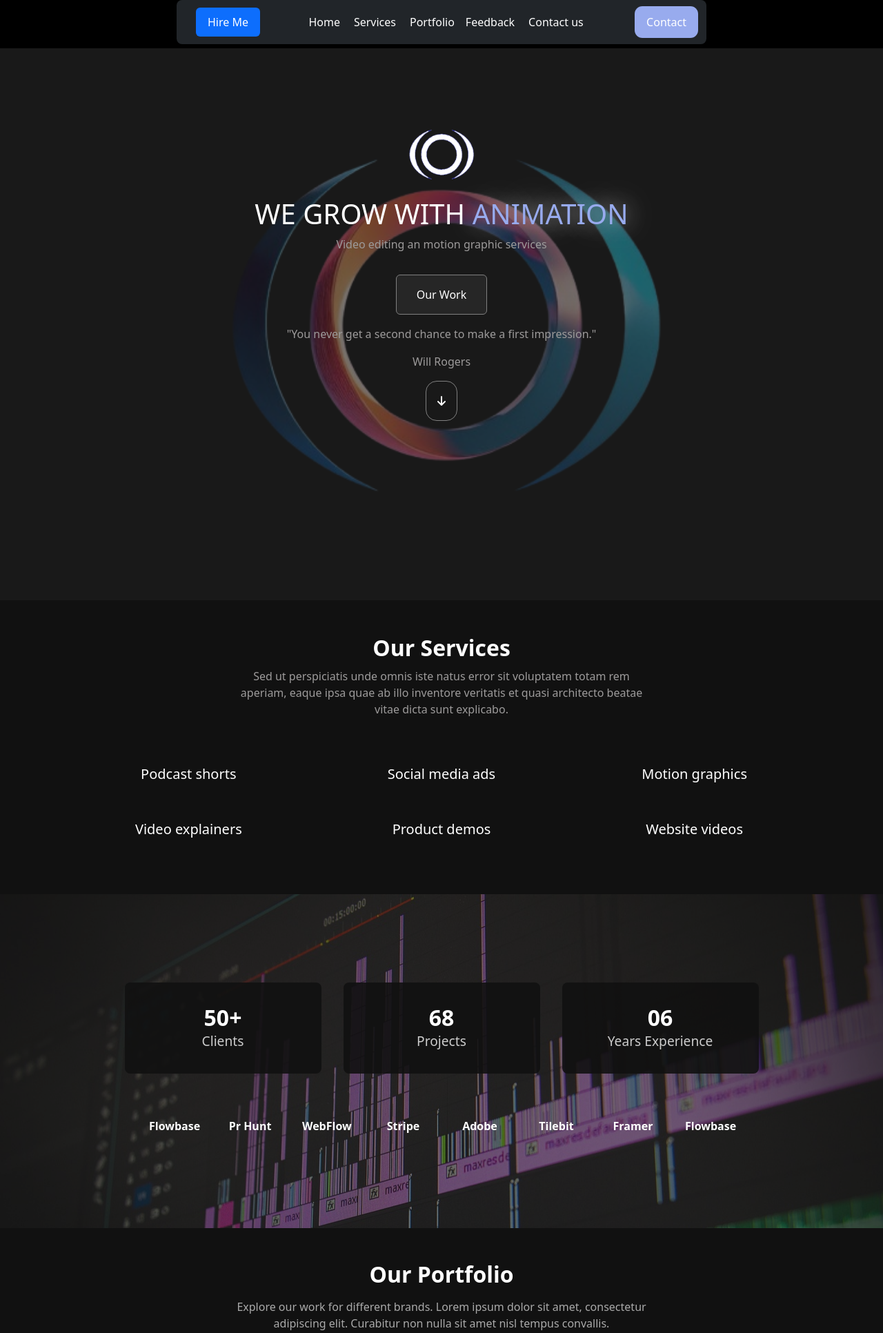
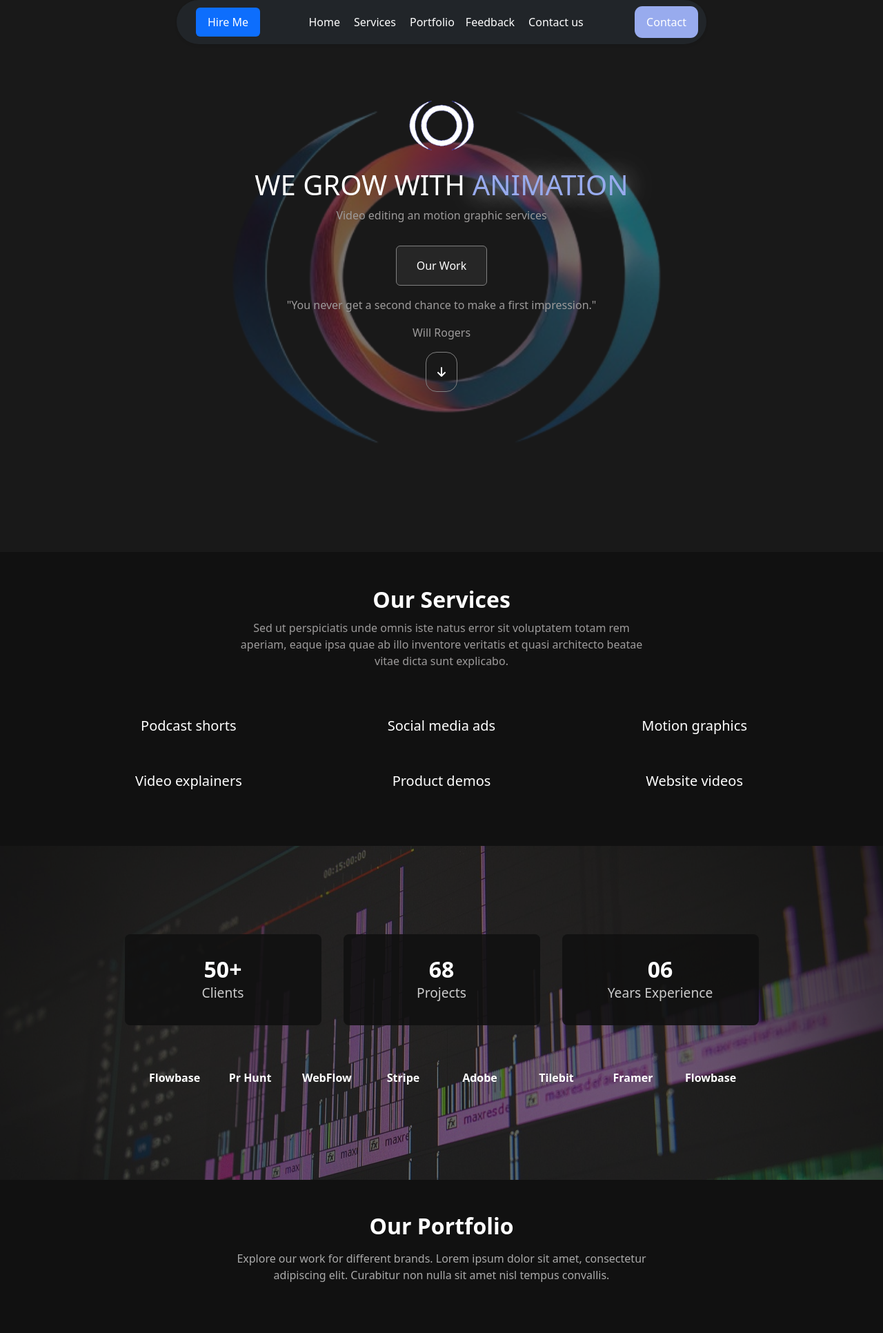
Before and after one commit to Houria-hs/PortfolioWebsite, a Django app: page / in a window 1280 px wide. Shown: the top 1932 px of the page at 69% size. Run offline with Django 5.2, Linux system fonts and the light colour scheme; data that the repository does not hold is empty; some libraries are stand-ins or nearby versions.

Commit message:
more fixes

```diff
--- a/static/index.css
+++ b/static/index.css
@@ -7,7 +7,6 @@
 body {
   margin: 0;
   padding: 0;
-  padding-top: 70px;
   box-sizing: border-box;
   overflow-x: hidden;
   background-color: #000000 !important ;
--- a/templates/home.html
+++ b/templates/home.html
@@ -8,7 +8,7 @@
     <section class="hero">
         <div class="container homeConatiner" style="height: 100vh;">
             <div class="overlay"></div>
-            <nav class="navbar navbar-expand-lg fixed-top shadow-sm bg-dark rounded-3 ">
+            <nav class="navbar navbar-expand-lg fixed-top shadow-sm bg-dark rounded-5">
                 <div class="container-fluid">
                     <button class="navbar-toggler" type="button" data-bs-toggle="collapse" data-bs-target="#navbarNavAltMarkup" aria-controls="navbarNavAltMarkup" aria-expanded="false" aria-label="Toggle navigation">
                     <span class="navbar-toggler-icon"></span>
@@ -28,7 +28,7 @@
                     <a id="ContactBtn" href="#contact" class="btn"> Contact </a>
                 </div>
             </nav>
-            <div class="card homeCard" style="height: 80%; color: white;">
+            <div class="card homeCard py-5" style="height: 80%; color: white;">
                     <img src="{% static '../static/images/logo.png' %}" class="card-img-top" alt="logo">
                     <div class="card-body text-center">
                         <h1 class="card-title hidden">WE GROW WITH <span class="text-flicker-in-glow">ANIMATION</span></h1>
@@ -136,7 +136,7 @@
 
     <section id="feedback" class="py-5 bg-black">
         <div class="container text-center">
-            <h2 class="fw-bold hidden slide-right">Testimonials</h2>
+            <h2 class="fw-bold hidden text-white slide-right">Testimonials</h2>
             <p class="muted hidden slide-right">What our clients say about us.</p>
             <div class="row justify-content-center mt-4">
                 {% if testimonials %}
```
